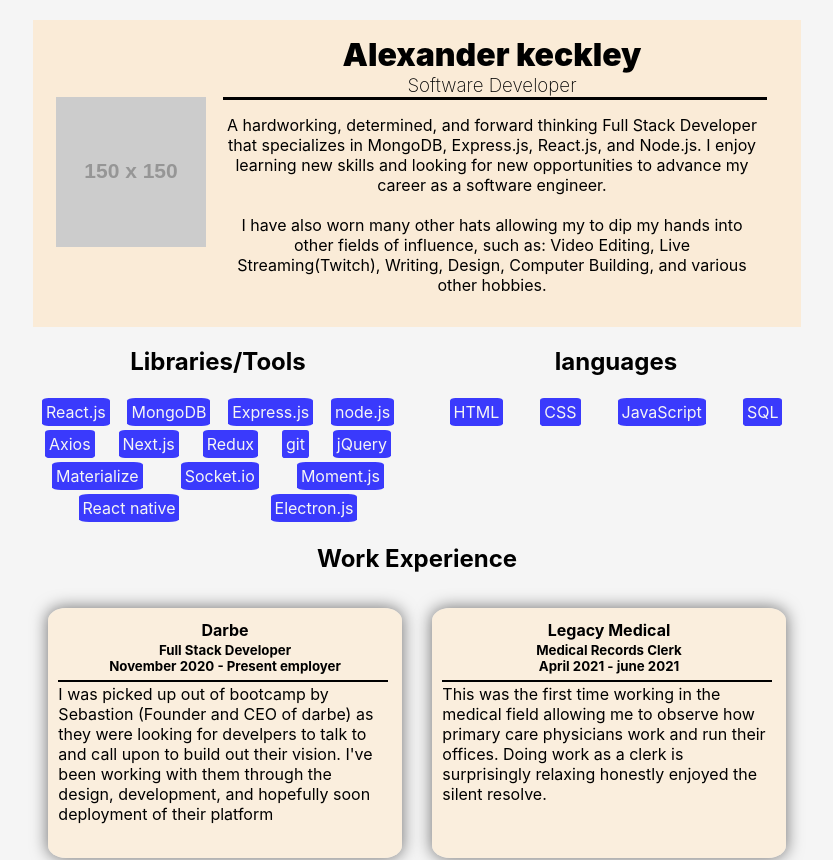
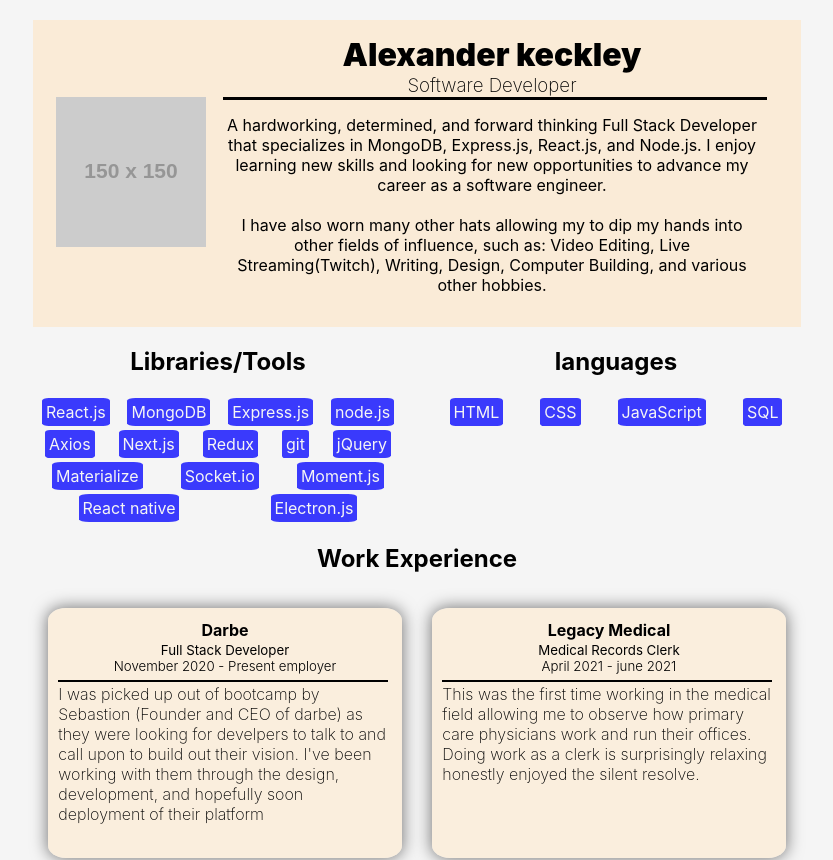
Before and after one commit to Drkeck/Drkeck.github.io, a React (Create React App) app: page / in a window 1280 px wide. Shown: the top 860 px of the page, without its empty margins (223-1056 px from the left). Built offline with nearby package versions, Linux system fonts and the light colour scheme.

Commit message:
changed some of the font weights for the descriptors of jobs to better enhance readability as well as have seperation from different entries

```diff
--- a/src/Components/WorkExperience/index.css
+++ b/src/Components/WorkExperience/index.css
@@ -23,12 +23,14 @@
 .job-title{
     margin: 0;
     padding: 0;
+    font-weight: 400;
 }
 
 .job-employment{
     position: relative;
     margin: 0;
     padding: 0;
+    font-weight: 300;
 }
 
 .job-employment::after {
@@ -45,4 +47,5 @@
     margin: 0;
     padding: 10px 0;
     text-align: left;
+    font-weight: 200;
 }
```
